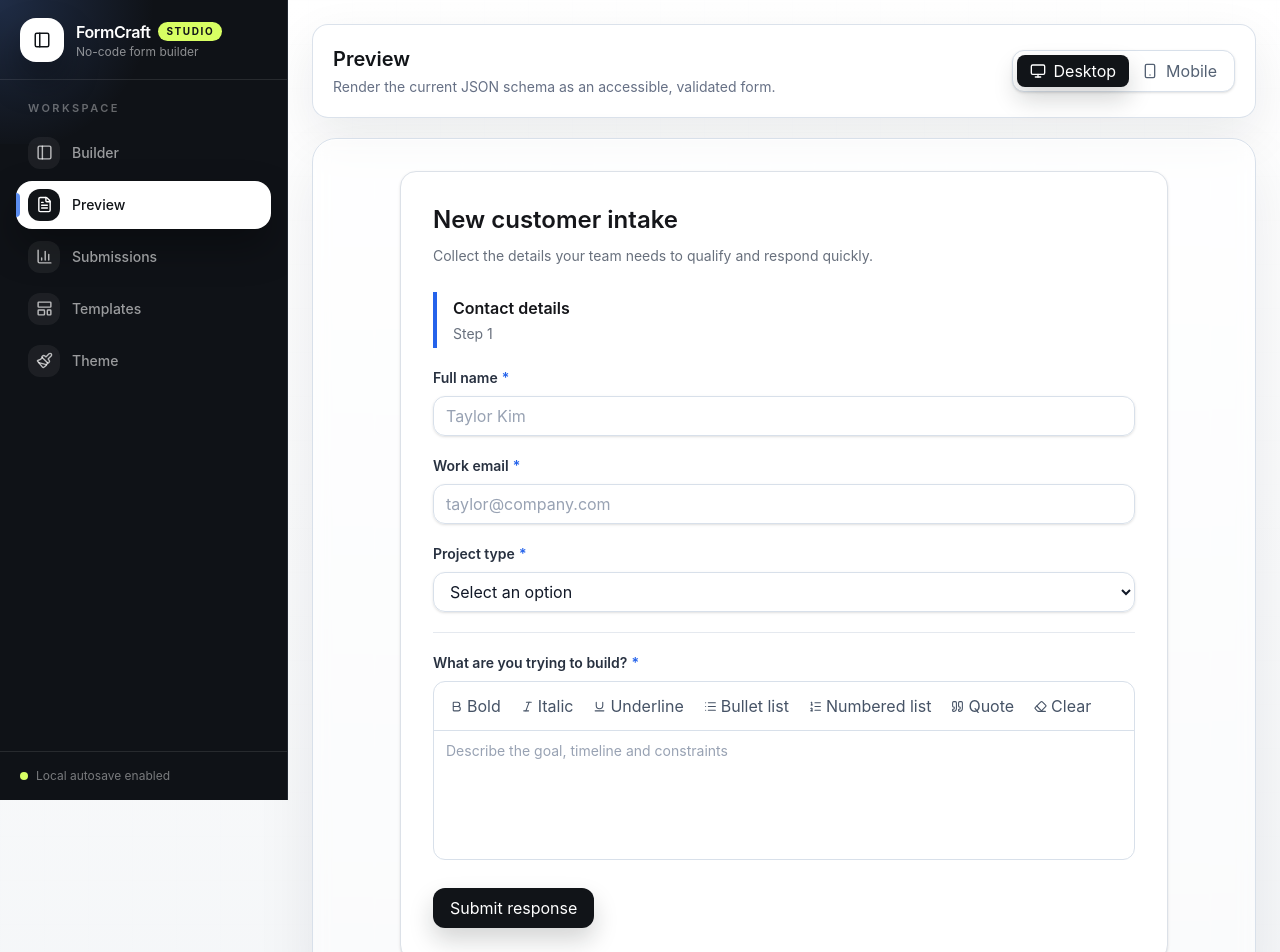
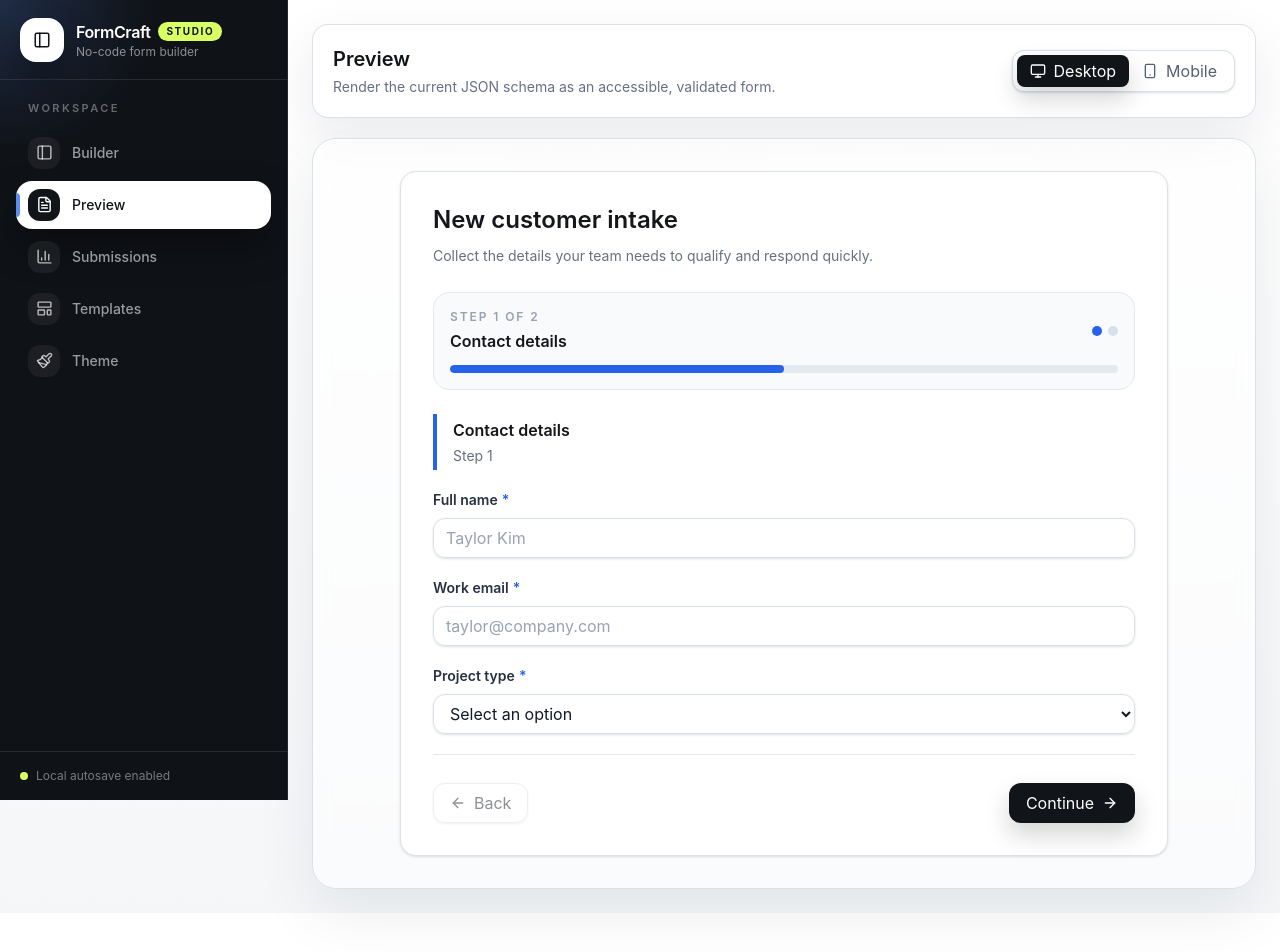
Before and after one commit to OmKhandale05/formcraft, a Next.js app: page /preview in a window 1280 px wide. Shown: the top 952 px of the page. After the commit the page ends 913 px from the top, so only its background shows below. Built offline with nearby package versions, Linux system fonts and the light colour scheme.

Commit message:
feat(preview): render multi step forms

```diff
--- a/src/components/form-renderer.tsx
+++ b/src/components/form-renderer.tsx
@@ -2,7 +2,7 @@
 
 import { zodResolver } from "@hookform/resolvers/zod";
 import { motion } from "framer-motion";
-import { Bold, CreditCard, Eraser, Italic, List, ListOrdered, PenLine, Quote, Star, Underline, UploadCloud } from "lucide-react";
+import { ArrowLeft, ArrowRight, Bold, CheckCircle2, CreditCard, Eraser, Italic, List, ListOrdered, PenLine, Quote, Star, Underline, UploadCloud } from "lucide-react";
 import { useMemo, useRef, useState, type PointerEvent } from "react";
 import { useForm, type UseFormRegister, type UseFormSetValue, type UseFormWatch } from "react-hook-form";
 import { z } from "zod";
@@ -56,6 +56,12 @@ function buildZodSchema(fields: FormField[]) {
   );
 }
 
+function validationNamesForField(field: FormField) {
+  if (["section", "divider", "hidden", "file"].includes(field.type)) return [];
+  if (field.type === "daterange") return [`${field.id}.start`, `${field.id}.end`];
+  return [field.id];
+}
+
 type FormRendererProps = {
   form: FormSchema;
   onSubmit?: (values: Record<string, unknown>) => void;
@@ -64,12 +70,25 @@ type FormRendererProps = {
 
 export function FormRenderer({ form, onSubmit, compact = false }: FormRendererProps) {
   const [submitted, setSubmitted] = useState(false);
+  const [currentStepIndex, setCurrentStepIndex] = useState(0);
   const schema = useMemo(() => buildZodSchema(form.fields), [form.fields]);
+  const steps = useMemo(() => {
+    const uniqueSteps = Array.from(new Set(form.fields.map((field) => field.step ?? 1))).sort((a, b) => a - b);
+    return uniqueSteps.length ? uniqueSteps : [1];
+  }, [form.fields]);
+  const activeStepIndex = Math.min(currentStepIndex, steps.length - 1);
+  const currentStep = steps[activeStepIndex] ?? steps[0];
+  const isMultiStep = steps.length > 1;
+  const currentStepFields = form.fields.filter((field) => (field.step ?? 1) === currentStep || field.type === "hidden");
+  const currentVisibleFields = currentStepFields.filter((field) => field.type !== "hidden");
+  const stepSection = currentVisibleFields.find((field) => field.type === "section");
+  const progress = ((activeStepIndex + 1) / steps.length) * 100;
   const {
     register,
     handleSubmit,
     setValue,
     watch,
+    trigger,
     formState: { errors }
   } = useForm<Record<string, unknown>>({
     resolver: zodResolver(schema),
@@ -89,6 +108,13 @@ export function FormRenderer({ form, onSubmit, compact = false }: FormRendererPr
 
   const isDark = form.theme.mode === "dark";
   const rounded = form.theme.radius === "rounded";
+  const currentStepValidationNames = currentStepFields.flatMap(validationNamesForField);
+
+  const goToNextStep = async () => {
+    const valid = await trigger(currentStepValidationNames);
+    if (!valid) return;
+    setCurrentStepIndex((index) => Math.min(index + 1, steps.length - 1));
+  };
 
   if (submitted) {
     return (
@@ -130,8 +156,36 @@ export function FormRenderer({ form, onSubmit, compact = false }: FormRendererPr
         <h1 className={cn("font-semibold", compact ? "text-xl" : "text-2xl")}>{form.title}</h1>
         <p className={cn("mt-2 text-sm leading-6", isDark ? "text-white/65" : "text-[#68707d]")}>{form.description}</p>
       </div>
+
+      {isMultiStep && (
+        <div className={cn("mb-6 rounded-2xl border p-4", isDark ? "border-white/10 bg-white/5" : "border-[#e5e9ef] bg-[#f8fafc]")}>
+          <div className="mb-3 flex flex-wrap items-center justify-between gap-3">
+            <div>
+              <p className={cn("text-xs font-semibold uppercase tracking-[0.16em]", isDark ? "text-white/45" : "text-[#98a2b3]")}>
+                Step {activeStepIndex + 1} of {steps.length}
+              </p>
+              <h2 className="mt-1 text-base font-semibold">{stepSection?.label ?? `Step ${currentStep}`}</h2>
+            </div>
+            <div className="flex gap-1.5">
+              {steps.map((step, index) => (
+                <span
+                  key={step}
+                  className={cn(
+                    "h-2.5 w-2.5 rounded-full transition",
+                    index <= activeStepIndex ? "bg-[var(--accent)]" : isDark ? "bg-white/16" : "bg-[#d8e0ea]"
+                  )}
+                />
+              ))}
+            </div>
+          </div>
+          <div className={cn("h-2 overflow-hidden rounded-full", isDark ? "bg-white/10" : "bg-[#e5e9ef]")}>
+            <div className="h-full rounded-full bg-[var(--accent)] transition-all duration-300" style={{ width: `${progress}%` }} />
+          </div>
+        </div>
+      )}
+
       <div className="space-y-5">
-        {form.fields.map((field) => (
+        {currentStepFields.map((field) => (
           <RenderedField
             key={field.id}
             field={field}
@@ -144,9 +198,32 @@ export function FormRenderer({ form, onSubmit, compact = false }: FormRendererPr
           />
         ))}
       </div>
-      <Button type="submit" variant="primary" className="mt-7 w-full sm:w-auto">
-        Submit response
-      </Button>
+      <div className="mt-7 flex flex-wrap items-center justify-between gap-3">
+        {isMultiStep && (
+          <Button
+            type="button"
+            variant="secondary"
+            disabled={activeStepIndex === 0}
+            onClick={() => setCurrentStepIndex((index) => Math.max(index - 1, 0))}
+          >
+            <ArrowLeft size={16} />
+            Back
+          </Button>
+        )}
+        <div className="ml-auto">
+          {isMultiStep && activeStepIndex < steps.length - 1 ? (
+            <Button type="button" variant="primary" onClick={goToNextStep}>
+              Continue
+              <ArrowRight size={16} />
+            </Button>
+          ) : (
+            <Button type="submit" variant="primary" className="w-full sm:w-auto">
+              <CheckCircle2 size={16} />
+              Submit response
+            </Button>
+          )}
+        </div>
+      </div>
     </form>
   );
 }
```
